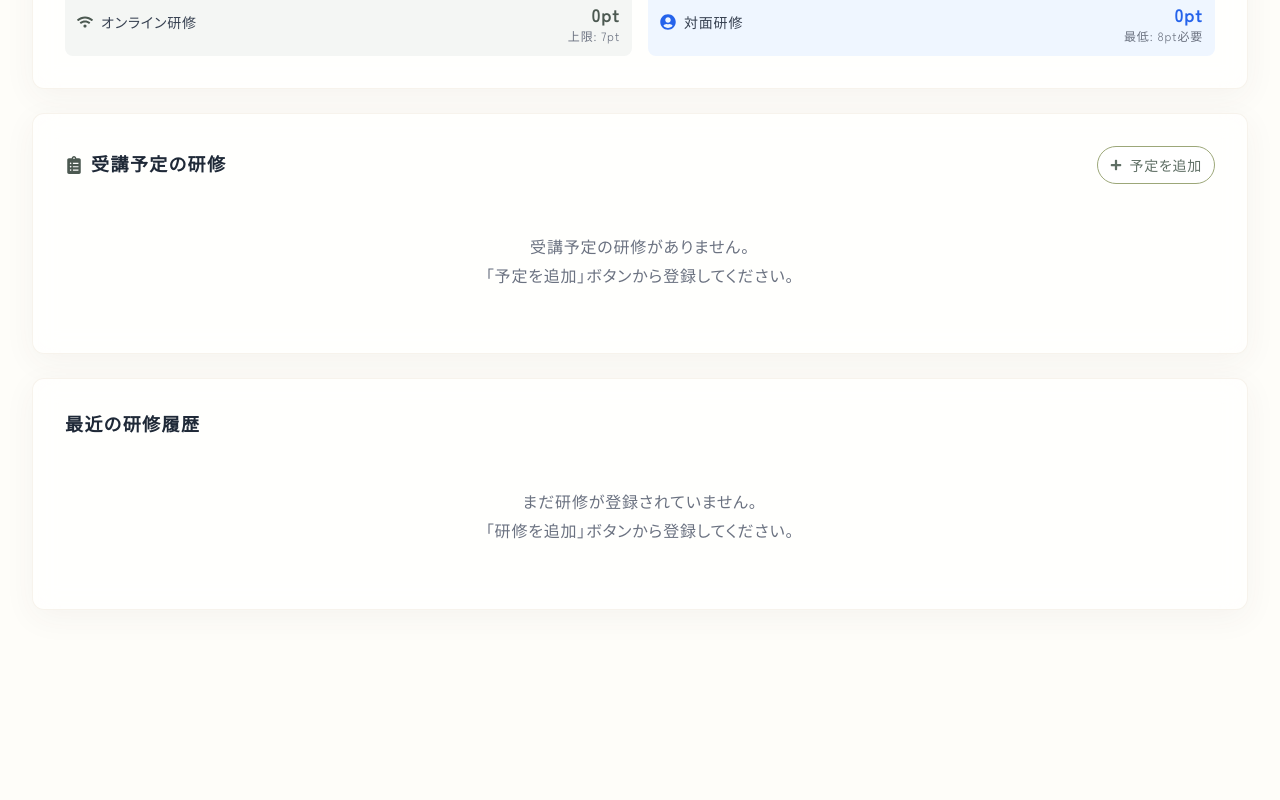
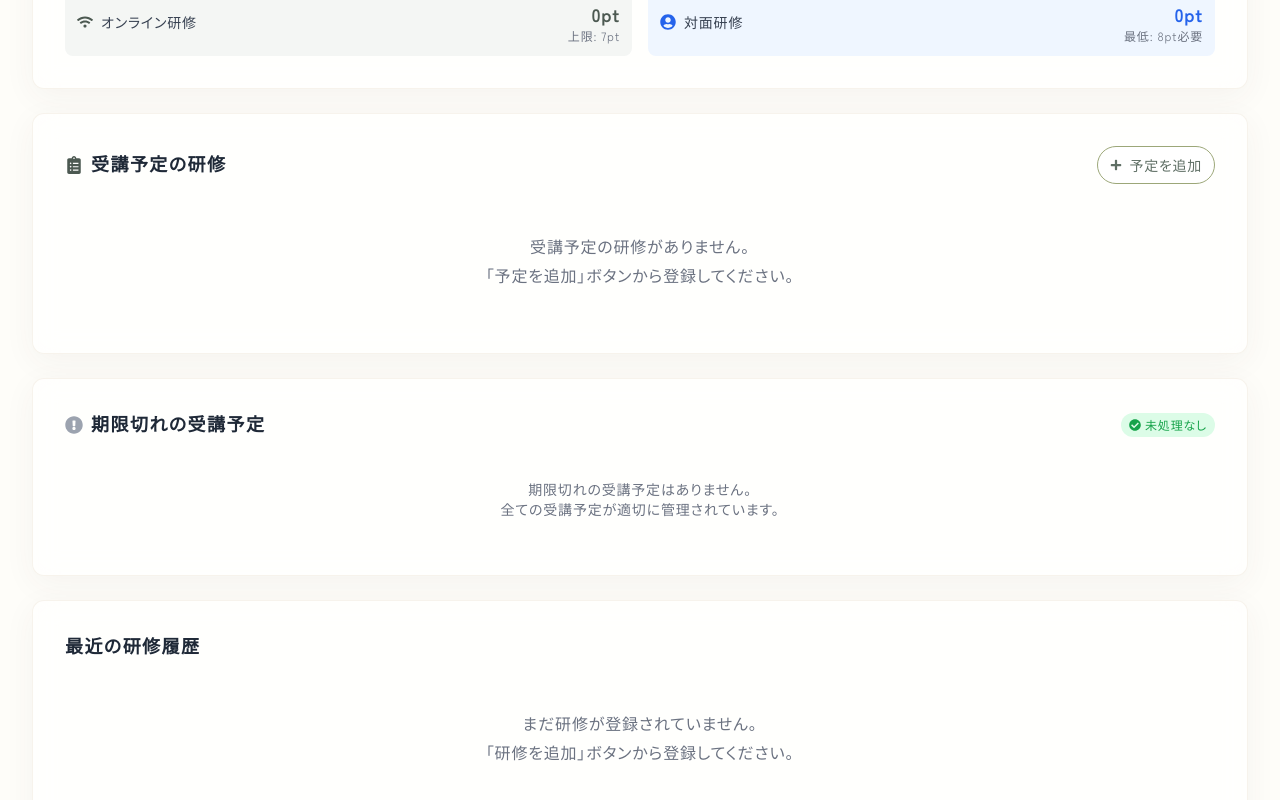
Before and after one commit to enfance-prog/cp-sup, a Next.js app: page /dashboard in a window 1280 px wide. Shown: the part 528-1328 px from the top of the page. Before the commit the page ends 1170 px from the top, so only its background shows below. Built offline with nearby package versions, Linux system fonts and the light colour scheme; no server answers; a web font is replaced by a local one.

Commit message:
期限切れ研修の表示

```diff
--- a/src/app/(dashboard)/dashboard/page.tsx
+++ b/src/app/(dashboard)/dashboard/page.tsx
@@ -460,18 +460,27 @@
             )}
           </div>
 
-          {/* 期限切れの受講予定（アラート未対応分） */}
-          {pastPlannedTrainings.length > 0 && (
-            <div className="tool-card border-red-100 bg-red-50/30">
+          {/* 期限切れの受講予定（常時表示） */}
+          <div className={`tool-card ${pastPlannedTrainings.length > 0 ? 'border-red-100 bg-red-50/30' : ''}`}>
             <div className="flex items-center justify-between mb-4">
               <h3 className="text-lg font-bold text-gray-800 flex items-center gap-2">
-                  <FaExclamationCircle className="text-red-500" />
+                <FaExclamationCircle className={pastPlannedTrainings.length > 0 ? "text-red-500" : "text-gray-400"} />
                 期限切れの受講予定
               </h3>
+              {pastPlannedTrainings.length > 0 ? (
                 <span className="text-xs text-red-600 bg-red-100 px-2 py-1 rounded-full">
                   未処理 {pastPlannedTrainings.length}件
                 </span>
+              ) : (
+                <span className="text-xs text-green-600 bg-green-100 px-2 py-1 rounded-full flex items-center gap-1">
+                  <FaCheckCircle className="w-3 h-3" />
+                  未処理なし
+                </span>
+              )}
             </div>
+
+            {pastPlannedTrainings.length > 0 ? (
+              <>
                 <p className="text-sm text-gray-600 mb-4">
                   研修日が過ぎている予定があります。「登録」ボタンから実績として登録するか、不要な場合は削除してください。
                 </p>
@@ -482,8 +491,14 @@
                   onRegister={handleRegisterFromPlanned}
                   isPast={true}
                 />
+              </>
+            ) : (
+              <div className="text-center py-6 text-gray-500 text-sm">
+                期限切れの受講予定はありません。<br />
+                全ての受講予定が適切に管理されています。
               </div>
             )}
+          </div>
 
           {/* 最近の研修履歴 */}
 
```
Lines whose indentation alone changed are shown as unchanged.
